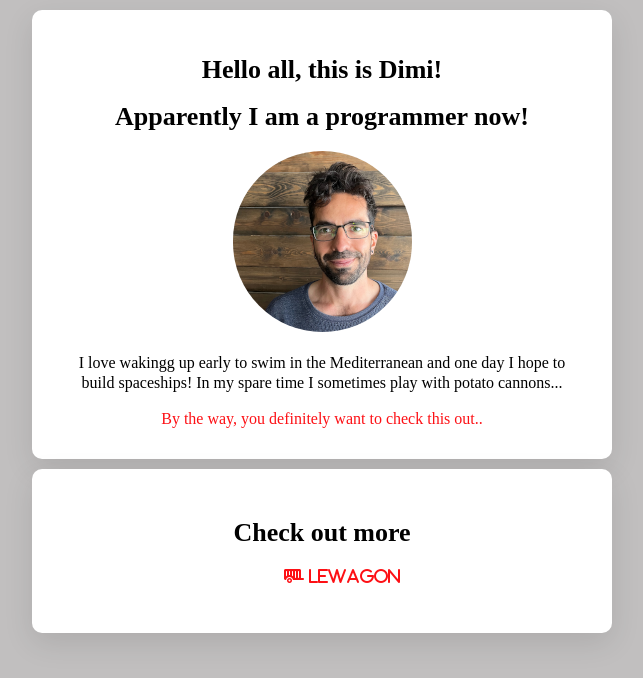
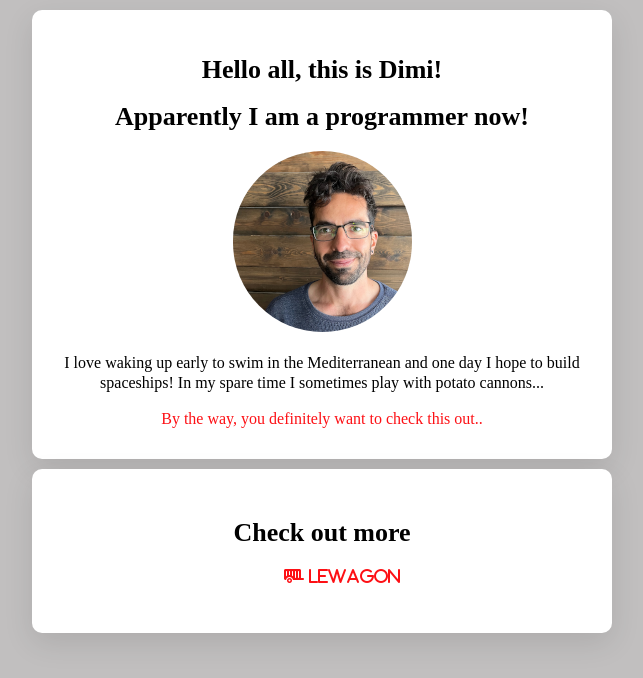
Before and after one commit to D-i-m-i/profile, a plain HTML site: page index.html in a window 1280 px wide. Shown: the whole page, without its empty margins (318-961 px from the left). Drawn offline with Linux system fonts and the light colour scheme; a web font is replaced by a local one.

Commit message:
Spelling mistake

```diff
--- a/index.html
+++ b/index.html
@@ -21,7 +21,7 @@
 
         <img class="image-rounded" src="images/Untitled.png" alt="Profile photo">
 
-        <p>I love wakingg up early to swim in the Mediterranean and one day I hope to build spaceships! In my spare time I sometimes play with potato cannons...</p>
+        <p>I love waking up early to swim in the Mediterranean and one day I hope to build spaceships! In my spare time I sometimes play with potato cannons...</p>
 
         <a href="https://www.cometchat.com/blog/programming-memes-for-developers" target="_blank">
           By the way, you definitely want to check this out..
```
